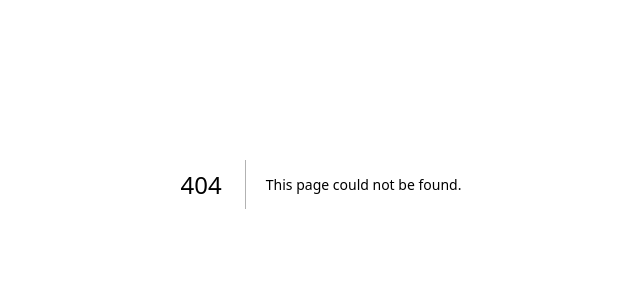
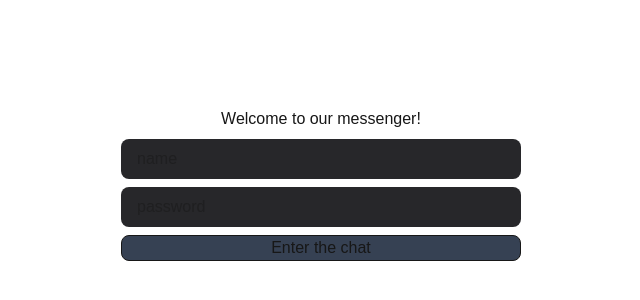
Before and after one commit to CheRokeeBTW/messenger, a Next.js app in the folder client/: page /auth/login in a window 1280 px wide. Before the commit this address had no page. Shown: the part 216-516 px from the top of the page, without its empty margins (319-959 px from the left). Built offline with nearby package versions, Linux system fonts and the light colour scheme.

Commit message:
adding login page

```diff
--- /dev/null
+++ b/client/app/auth/login/page.tsx
@@ -0,0 +1,81 @@
+"use client";
+import { useState } from "react";
+import { useRouter } from "next/navigation";
+import { loginUser } from "@/app/services/auth.services";
+
+export default function LoginPage(){
+    const [email, setEmail] = useState<string>("");
+    const [username, setUsername] = useState<string>("");
+    const [password, setPassword] = useState<string>("");
+    const [error, setError] = useState<string | null>(null);
+    const [isLoading, setIsLoading] = useState<boolean>(false);
+    const router = useRouter();
+
+    const handleLogin = async() => {
+        setIsLoading(true);
+
+        try{
+            const data = await loginUser(email,password);
+
+            console.log('Successfull login:', data);
+            setIsLoading(false);
+
+            router.push('/');
+            console.log(username)
+        }
+        catch(err){
+            if(err instanceof Error){
+                setError(err.message);
+                setIsLoading(false);
+                console.log(username)
+            }
+            else{
+                setError('Login failed');
+                setIsLoading(false);
+            }
+        }
+    }
+
+    return(
+        <div className="flex justify-center items-center h-screen">
+            <div className="flex flex-col items-center gap-2">
+                <h1>Welcome to our messenger!</h1>
+                <form
+                    onSubmit={(e) =>{
+                    e.preventDefault();
+                    handleLogin();
+                }}
+                className="w-100 flex flex-col gap-2"
+                >
+                    <input
+                        type="text"
+                        value = {email}
+                        onChange={(e) => setEmail(e.target.value)}
+                        placeholder="name"
+                        className="w-full pl-4 py-2 rounded-lg bg-zinc-800"
+                        required
+                    />
+                    <input
+                        type="password"
+                        value = {password}
+                        onChange={(e) => setPassword(e.target.value)}
+                        placeholder="password"
+                        className="w-full pl-4 py-2 rounded-lg bg-zinc-800"
+                        required
+                    />
+                    {error && <p className="text-red-500 text-sm">{error}</p>}
+                    <button
+                    type="submit"
+                    className={`hover:cursor-pointer border rounded-lg ${
+                        isLoading
+                        ? "cursor-not-allowed bg-zinc-600"
+                        : "bg-gray-700 hover:bg-gray-400"
+                    }`}
+                    >
+                        {isLoading ? "logging in..." : "Enter the chat"}
+                    </button>
+                </form>
+            </div>
+        </div>
+    )
+}
--- a/client/app/auth/register/page.tsx
+++ b/client/app/auth/register/page.tsx
@@ -1,14 +1,15 @@
 "use client";
 import { useState } from "react";
-import styles from './page.module.css';
+import { registerUser } from "@/app/services/auth.services";
+import { useRouter } from "next/navigation";
 
 export default function RegisterPage(){
-    const [email, setEmail] = useState< string>("");
+    const [email, setEmail] = useState<string>("");
     const [username, setUsername] = useState<string>("");
     const [password, setPassword] = useState<string>("");
     const [error, setError] = useState<string | null>(null);
     const [isLoading, setIsLoading] = useState<boolean>(false);
-
+    const router = useRouter();
 
     const handleRegister = async () =>{
         const emailRegex = /^[^\s@]+@[^\s@]+\.[^\s@]+$/;
@@ -37,34 +38,23 @@ export default function RegisterPage(){
         setIsLoading(true);
 
         try{
-            const res = await fetch("http://localhost:3001/auth/register", {
-                method: "POST",
-                headers: { "Content-Type": "application/json"},
-                body: JSON.stringify({ email, password, username }),
-            });
+            const data = await registerUser(email, username, password);
 
+            console.log('User registered:', data);
             setIsLoading(false);
 
-           const data = await res.json();
-
-            if (!res.ok) {
-            setError(data.message);
-            return;
+            router.push("/auth/login");
+        }
+        catch(err){
+            if(err instanceof Error){
+                setError(err.message);
+                setIsLoading(false);
+            }
+            else{
+                setError('Registration failed');
+                setIsLoading(false);
             }
         }
-            finally {
-                setIsLoading(false);
-            }
-        // catch(error){
-        //     if(error instanceof Error){
-        //         setError(error.message);
-        //         setIsLoading(false);
-        //     }
-        //     else{
-        //         setError('Registration failed');
-        //         setIsLoading(false);
-        //     }
-        // }
     }
 
     return(
@@ -109,7 +99,7 @@ export default function RegisterPage(){
                     className = {`hover:cursor-pointer border rounded-lg ${
                         isLoading
                         ? "bg-zinc-600 cursor-not-allowed"
-                        : "bg-gray-400 hover:bg-gray-100"
+                        : "bg-gray-700 hover:bg-gray-400"
                     }`}
                 >
                     {isLoading ? "Creating an account" : "Register"}
--- /dev/null
+++ b/client/app/services/auth.services.ts
@@ -0,0 +1,31 @@
+export async function registerUser(email: string, username: string, password: string){
+    const res = await fetch('http://localhost:3001/auth/register',{
+        method: "POST",
+        headers: { "Content-Type": "application/json" },
+        body: JSON.stringify({ email, username, password })
+    })
+
+    const data = await res.json();
+
+    if(!res.ok){
+        throw new Error(data.message || 'Failed to register user')
+    }
+
+    return data
+};
+
+export async function loginUser(email: string, password: string){
+    const res = await fetch('http://localhost:3001/auth/login',{
+        method: "POST",
+        headers: { "Content-Type":"application/json"} ,
+        body: JSON.stringify( {email, password} ),
+    })
+
+    const data = await res.json();
+
+    if(!res.ok){
+        throw new Error(data.message || "Failed to login")
+    }
+
+    return data
+}
```
Also changed, not shown: client/app/auth/signin/page.tsx (deleted, +0 -17 lines).
